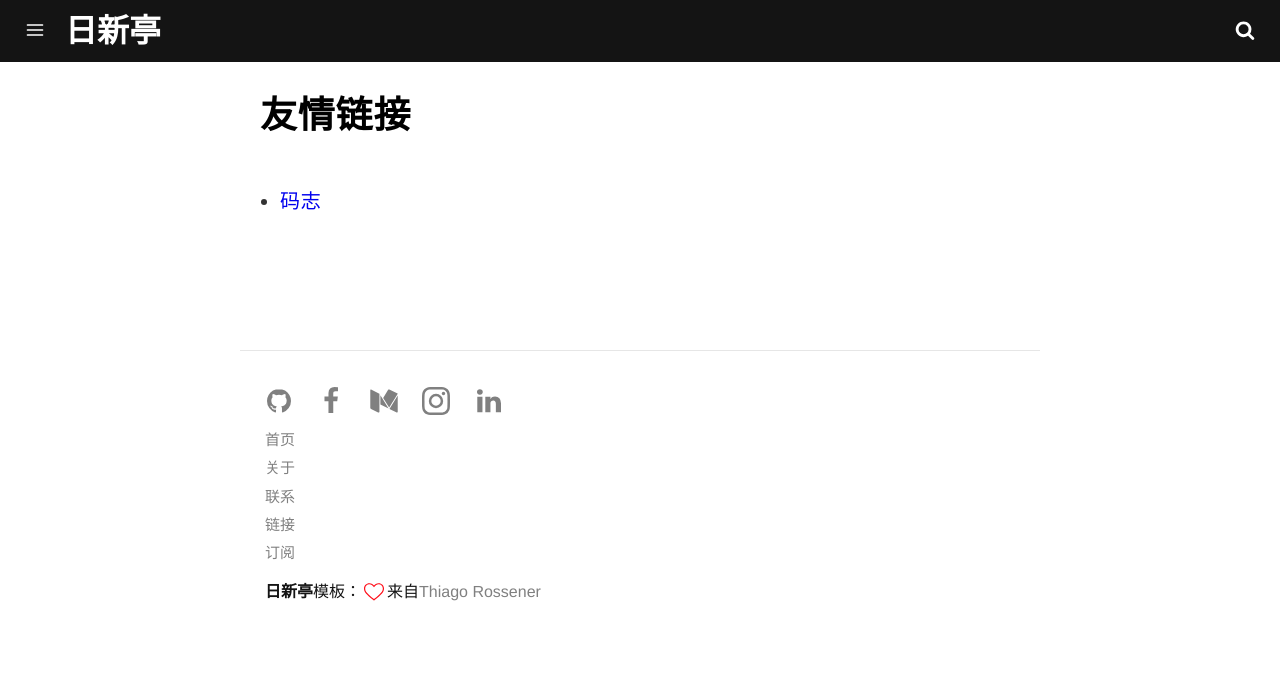
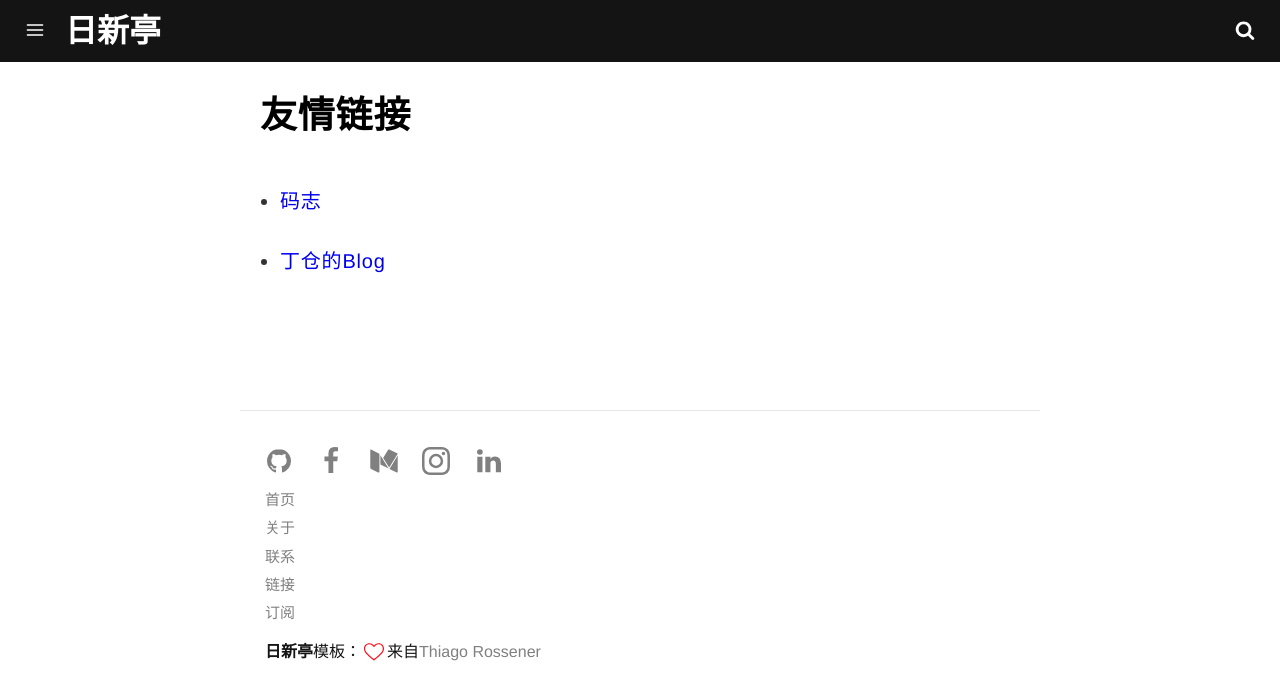
Before and after one commit to fengerzh/fengerzh.github.io, a Jekyll site: the page built from links.md, in a window 1280 px wide. Shown: the top 700 px of the page. Built offline with Jekyll 4.4.1, drawn with Linux system fonts in a browser that asks for light colours.

Commit message:
add link

```diff
--- a/links.md
+++ b/links.md
@@ -9,3 +9,4 @@ color: black
 ## 友情链接
 
 * [码志](http://mazhuang.org/)
+* [丁仓的Blog](https://dingcang.github.io/)
```
